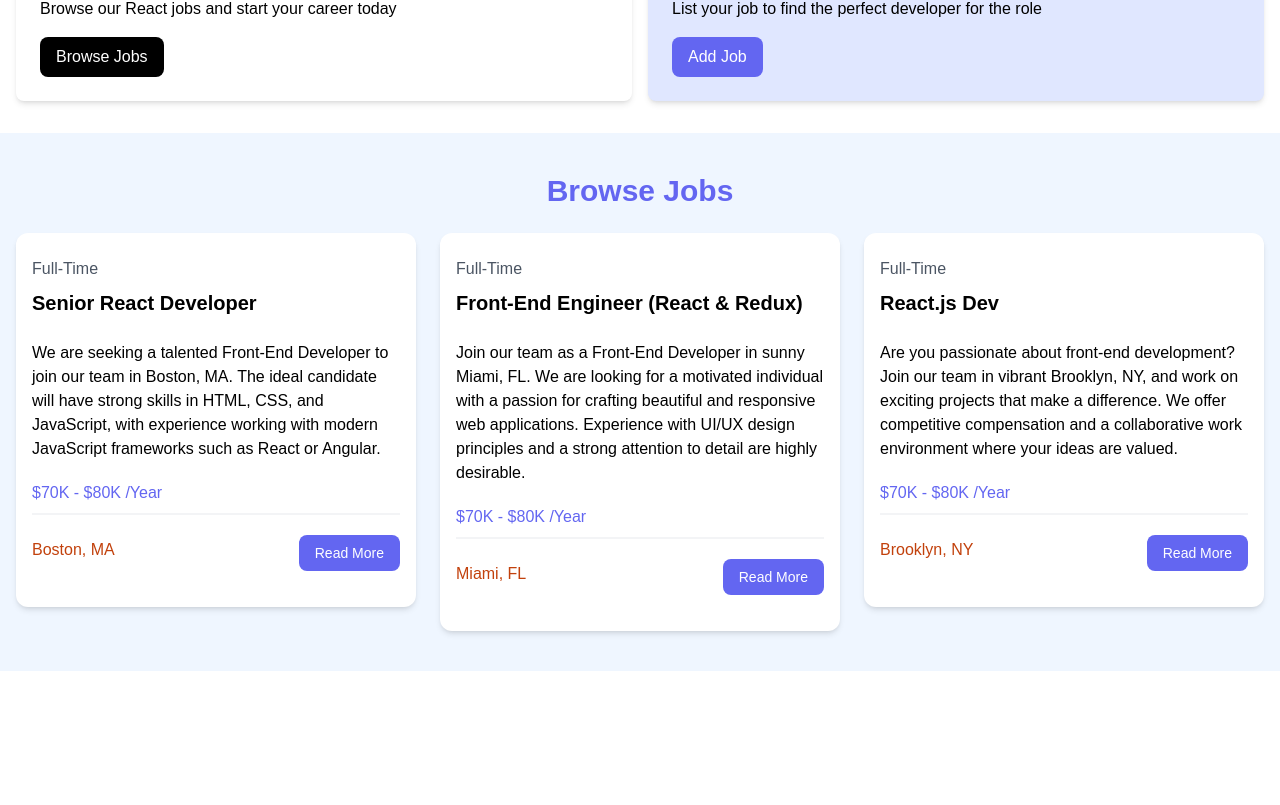
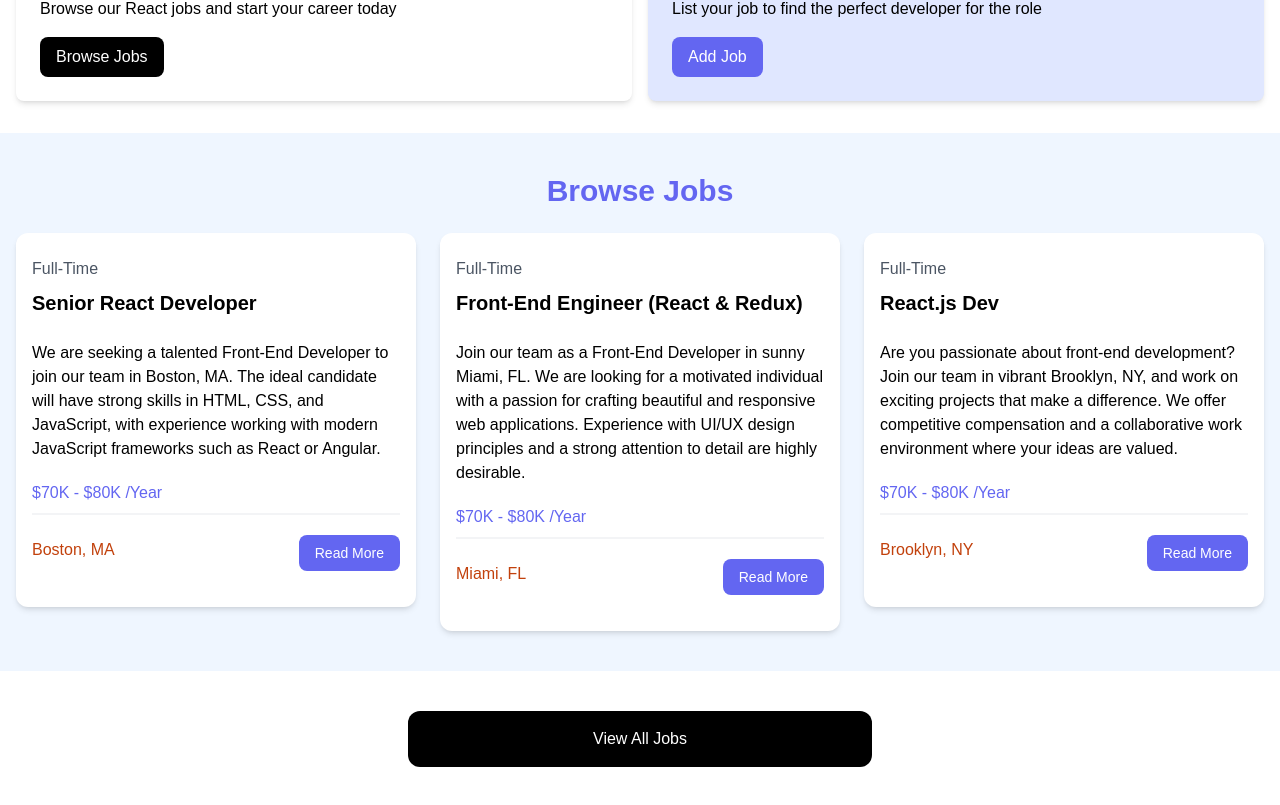
Before and after one commit to zakariaelrharbi/JopApp, a React (Vite) app: page / in a window 1280 px wide. Shown: the part 476-1281 px from the top of the page. Before the commit the page ends 1147 px from the top, so only its background shows below. Built offline with nearby package versions, Linux system fonts and the light colour scheme.

Commit message:
button view all jobs components

```diff
--- a/src/App.jsx
+++ b/src/App.jsx
@@ -3,6 +3,7 @@ import NavBar from './Components/NavBar'
 import HeroSection from './Components/HeroSection'
 import HomeCards from './Components/HomeCards'
 import Joblisting from './Components/Joblisting'
+import ViewAllJobs from './Components/ViewAllJobs'
 
 const App = () => {
   return (
@@ -11,6 +12,7 @@ const App = () => {
       <HeroSection/>
       <HomeCards/>
       <Joblisting/>
+      <ViewAllJobs/>
     </div>
   )
 }
```
